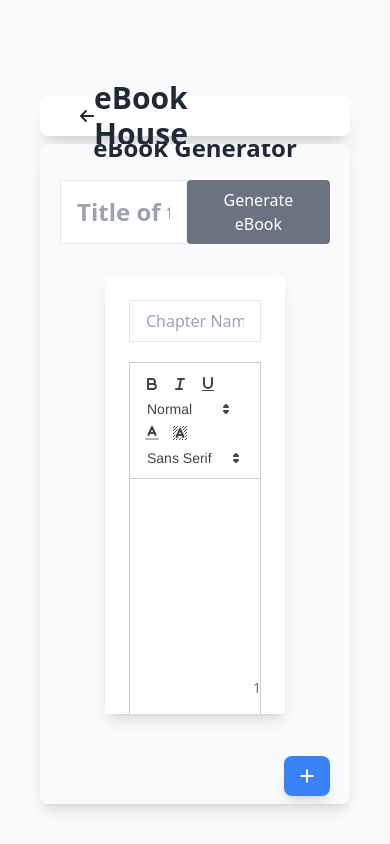
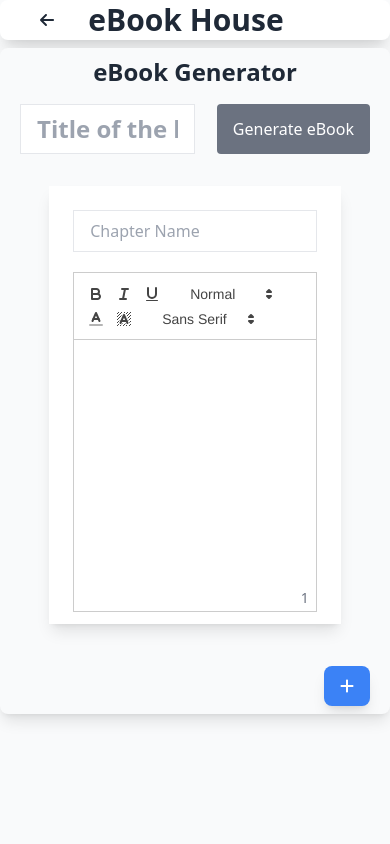
Before and after one commit to siyapandeyvsp/ePub_generator, a React (Vite) app: page /ebook-generator in a window 390 px wide. Built offline with nearby package versions, Linux system fonts and the light colour scheme.

Commit message:
responsiveness

```diff
--- a/src/components/BookEditor.jsx
+++ b/src/components/BookEditor.jsx
@@ -228,7 +228,7 @@ const toolbarOptions = {
             ref={index === pages.length - 1 ? lastPageRef : null}
             className="flex justify-center py-4"
           >
-            <div className="bg-white shadow-lg p-6 max-w-4xl  border-gray-200 flex flex-col w-2/3 overflow-hidden  ">
+            <div className="bg-white shadow-lg p-6 max-w-4xl  border-gray-200 flex flex-col sm:w-2/3 w-5/6 overflow-hidden  ">
               <input
                 type="text"
                 className="px-4 py-2 border mb-5"
@@ -244,7 +244,7 @@ const toolbarOptions = {
                 className="h-[17rem] mb-5 w-full "
                 modules={toolbarOptions }
               />
-              <p className="mt-6 -mb-2 text-sm text-gray-500 text-right">
+              <p className="mt-6 -mb-2 text-sm text-gray-500 text-right pr-2">
                 {index + 1}
               </p>
             </div>
--- a/src/components/BookReader.jsx
+++ b/src/components/BookReader.jsx
@@ -60,7 +60,7 @@ const BookReader = () => {
           {!selectedFile && (
             <section className="h-full overflow-auto p-8 w-full flex flex-col justify-center items-center">
               <header className="border-dashed border-2 border-gray-400 py-12 flex flex-col justify-center items-center w-full h-full">
-                <p className="mb-3 font-semibold text-gray-900 flex flex-wrap justify-center">
+                <p className="mb-3 font-semibold text-gray-900 flex flex-wrap justify-center sm:w-full w-3/4">
                   <span>Drag and drop your .epub file anywhere or </span>
                 </p>
                 <input
@@ -81,15 +81,15 @@ const BookReader = () => {
           )}
           {selectedFile && !isReading && (
             <section className="flex flex-col items-center justify-center h-full px-20">
-              <div className="flex justify-center items-center mb-4">
-                <h1 className="font-semibold sm:text-lg text-gray-800 border rounded-md border-r-0 rounded-r-none w-96 flex items-center">
+              <div className="flex sm:flew-row flex-col justify-center items-center mb-4">
+                <h1 className="font-semibold sm:text-lg text-gray-800 border rounded-md  w-96 flex items-center ">
                   <div className="bg-gray-100 py-2 px-2 text-gray-700">Selected File:</div>
                   <div className="px-2 truncate w-56">{selectedFile.name}</div>
                 </h1>
                 <button
                   id="continue"
                   onClick={startReading}
-                  className="rounded-md px-4 py-2 bg-blue-500 hover:bg-blue-600 text-white text-lg focus:shadow-outline focus:outline-none border-l-0 rounded-l-none"
+                  className="rounded-md px-4 py-2 bg-blue-500 hover:bg-blue-600 text-white text-lg focus:shadow-outline focus:outline-none   mt-5"
                 >
                   Continue
                 </button>
--- a/src/components/Navbar.jsx
+++ b/src/components/Navbar.jsx
@@ -12,7 +12,7 @@ const Navbar = () => {
         <FontAwesomeIcon icon={faArrowLeft} />
       </button>
       <div className="flex-grow flex items-center justify-center">
-        <h1 className="text-3xl font-bold ">
+        <h1 className="text-3xl font-bold  ">
           <span>eBook House</span>
         </h1>
       </div>
--- a/src/components/Welcome.jsx
+++ b/src/components/Welcome.jsx
@@ -3,7 +3,7 @@ const Welcome = () => {
   const navigate = useNavigate();
   return (
     <div className="h-screen flex flex-col justify-center items-center">
-      <div className="bg-gray-900 h-96 flex items-center justify-center px-20 rounded-3xl shadow-xl shadow-gray-500/40 hover:shadow-gray-900/40 hover:shadow-3xl ">
+      <div className="bg-gray-900 sm:h-96 h-full flex items-center justify-center px-20 rounded-3xl shadow-xl shadow-gray-500/40 hover:shadow-gray-900/40 hover:shadow-3xl ">
         <div className="text-center text-white">
           <h1 className="text-5xl font-bold">
             Welcome to <span className="animate-pulse">eBook House</span>
--- a/src/layouts/Layout.jsx
+++ b/src/layouts/Layout.jsx
@@ -4,7 +4,7 @@ import { Outlet } from 'react-router-dom'
 
 const Layout = () => {
   return (
-    <div className='flex bg-gray-50 flex-col items-center justify-start space-y-2 pt-24 h-screen p-10'>
+    <div className='flex bg-gray-50 flex-col items-center justify-start space-y-2 sm:pt-24 h-screen sm:p-10 '>
       <Navbar/>
       <Outlet/>
     </div>
```
Also changed, not shown: src/components/Reader.jsx (+4 -126 lines).
